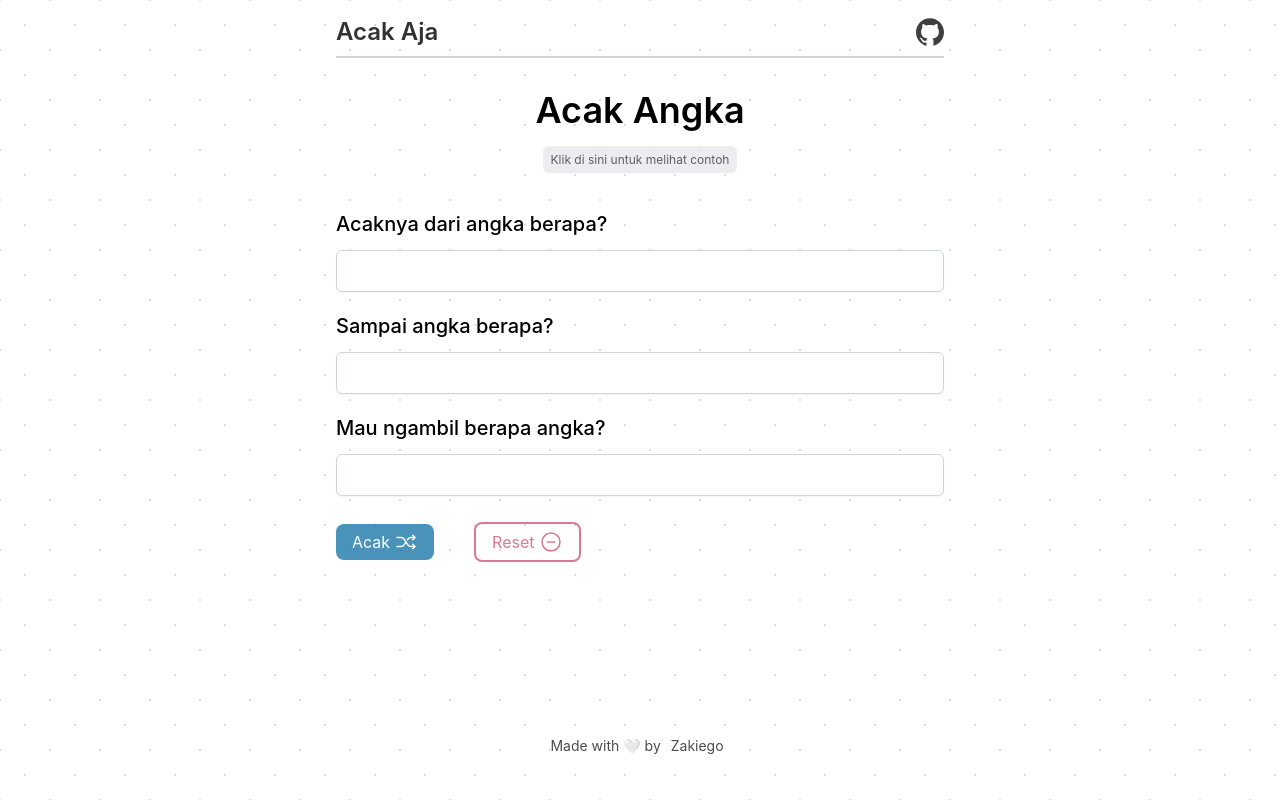
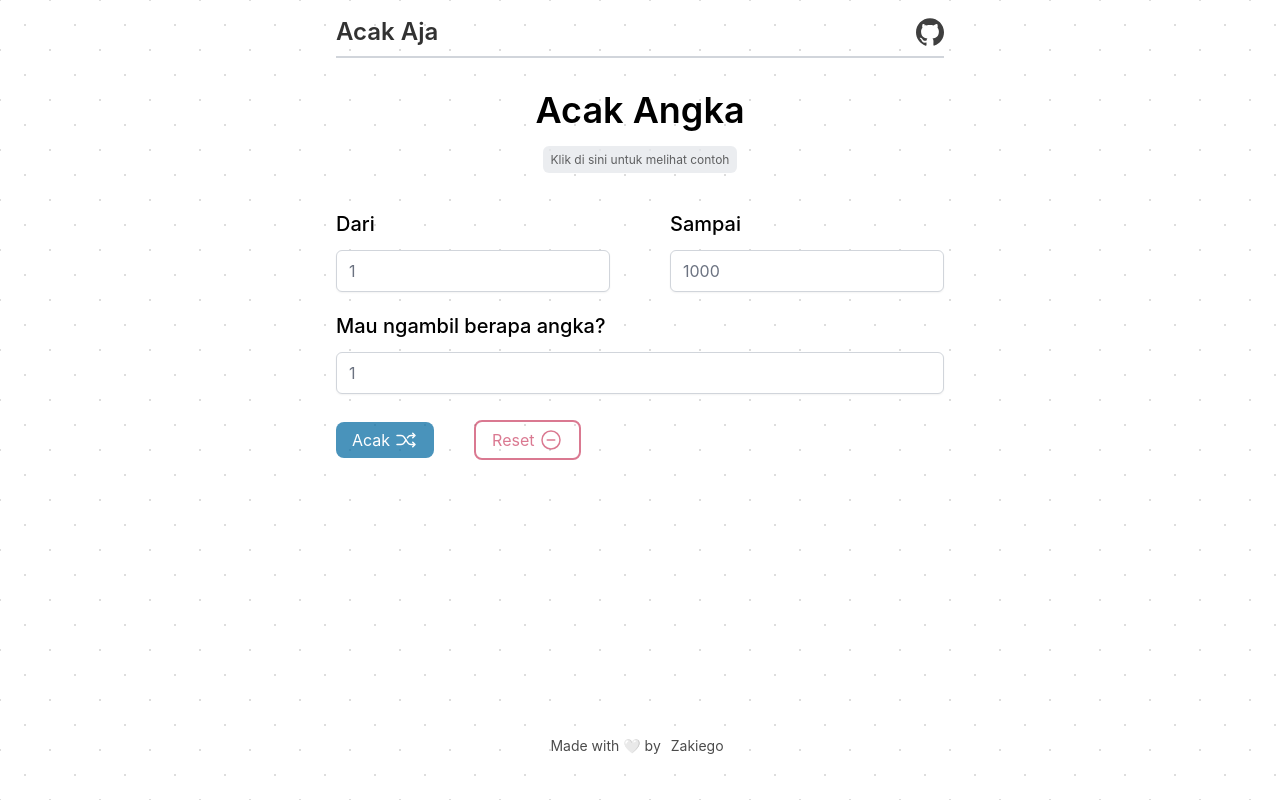
Before and after one commit to zakiego/acak-aja, a Next.js app: page /acak-angka in a window 1280 px wide. Built offline with nearby package versions, Linux system fonts and the light colour scheme.

Commit message:
feat: change acak-angka layout

```diff
--- a/components/acak-angka/InputForm.tsx
+++ b/components/acak-angka/InputForm.tsx
@@ -31,28 +31,32 @@ export default function NameInputForm(props: InputInterface) {
           props.handleRandomize();
         }}
       >
+        <div className="flex justify-between gap-6">
           <div>
             <label htmlFor="start-number" className="text-xl font-medium">
-            Acaknya dari angka berapa?
+              Dari
             </label>
             <input
               id="start-number"
               type="number"
               className="input-primary mt-3 block"
+              placeholder="1"
               onChange={(e) => props.handleInputChange(e, "start")}
             />
           </div>
 
-        <div className="mt-5">
+          <div>
             <label htmlFor="end-number" className="text-xl font-medium">
-            Sampai angka berapa?
+              Sampai
             </label>
             <input
               id="end-number"
               type="number"
               className="input-primary mt-3 block"
+              placeholder="1000"
               onChange={(e) => props.handleInputChange(e, "end")}
             />
+          </div>
         </div>
 
         <div className="mt-5">
@@ -63,6 +67,7 @@ export default function NameInputForm(props: InputInterface) {
             id="amount-number"
             type="number"
             className="input-primary mt-3 block"
+            placeholder="1"
             onChange={(e) => props.handleInputChange(e, "amount")}
           />
         </div>
--- a/components/acak-angka/InputFormExample.tsx
+++ b/components/acak-angka/InputFormExample.tsx
@@ -28,9 +28,10 @@ export default function NameInputFormExample(props: InputInterface) {
           props.handleRandomize();
         }}
       >
+        <div className="flex justify-between gap-6">
           <div>
             <label htmlFor="start-number" className="text-xl font-medium">
-            Acaknya dari angka berapa?
+              Dari
             </label>
             <input
               id="start-number"
@@ -42,9 +43,9 @@ export default function NameInputFormExample(props: InputInterface) {
             />
           </div>
 
-        <div className="mt-5">
+          <div>
             <label htmlFor="end-number" className="text-xl font-medium">
-            Sampai angka berapa?
+              Sampai
             </label>
             <input
               id="end-number"
@@ -54,6 +55,7 @@ export default function NameInputFormExample(props: InputInterface) {
               className="input-primary disable mt-3 block"
               onChange={(e) => props.handleInputChange(e, "end")}
             />
+          </div>
         </div>
 
         <div className="mt-5">
```
Lines whose indentation alone changed are shown as unchanged.
